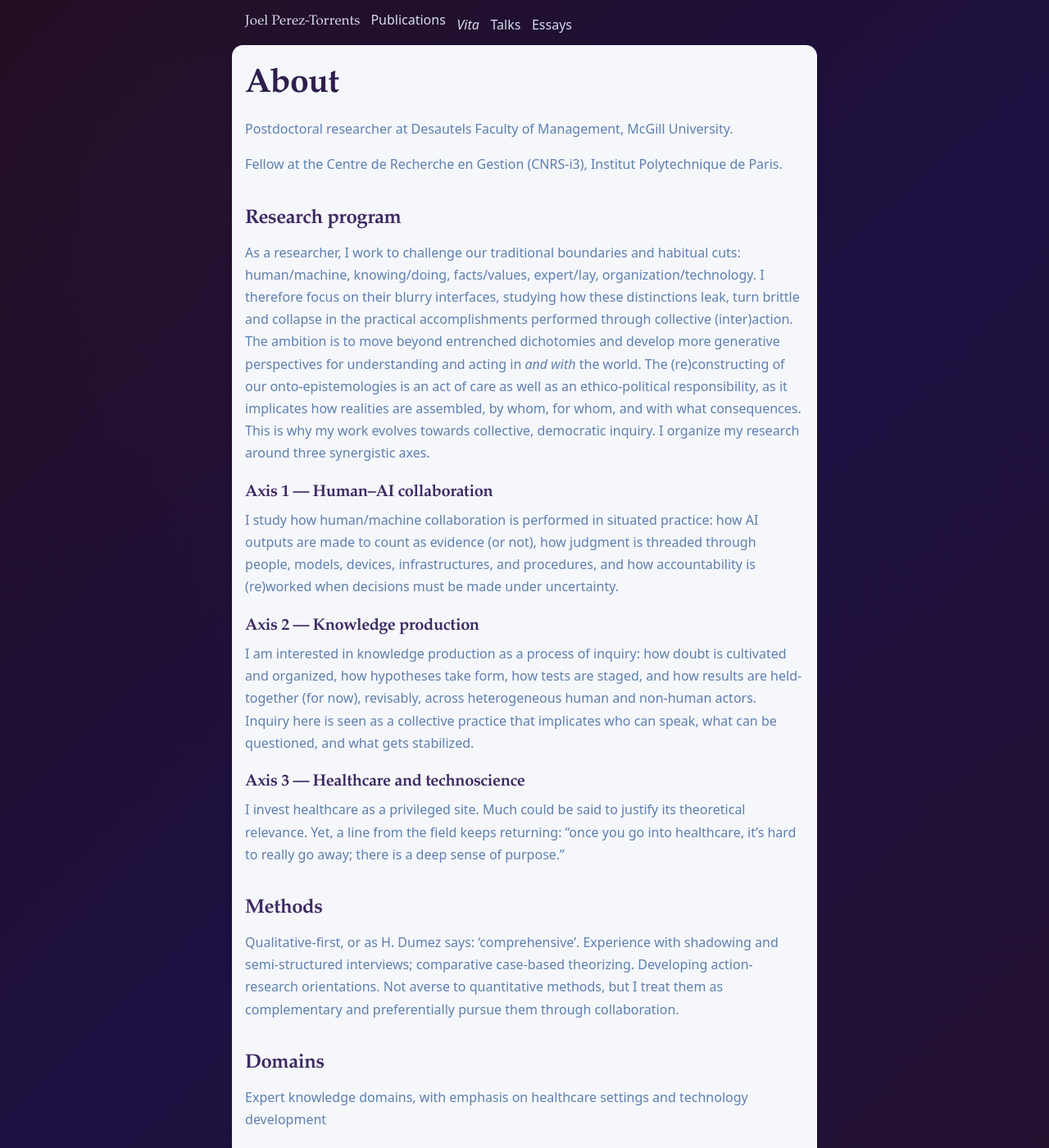
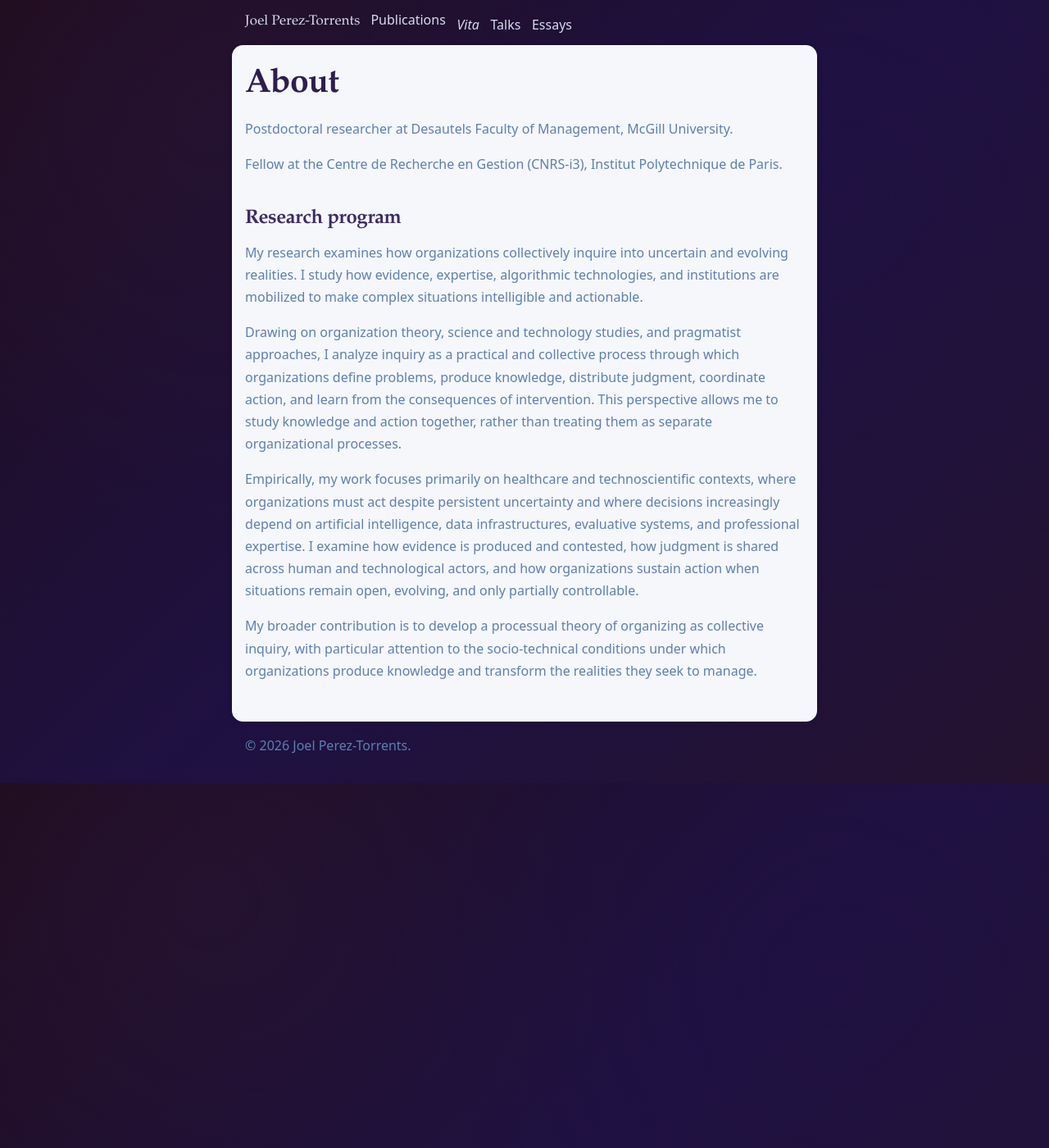
Before and after one commit to JPTorrents/jptorrents.github.io, a Jekyll site: the page built from _pages/index.md, in a window 1280 px wide and 1400 px high. Shown: the whole window at 82% size. Built offline with Jekyll 4.4.1, drawn with Linux system fonts in a browser that asks for light colours.

Commit message:
Update index.md

```diff
--- a/_pages/index.md
+++ b/_pages/index.md
@@ -19,19 +19,10 @@ Fellow at the Centre de Recherche en Gestion (CNRS-i3), Institut Polytechnique d
 
 ## Research program
 
-As a researcher, I work to challenge our traditional boundaries and habitual cuts: human/machine, knowing/doing, facts/values, expert/lay, organization/technology. I therefore focus on their blurry interfaces, studying how these distinctions leak, turn brittle and collapse in the practical accomplishments performed through collective (inter)action. The ambition is to move beyond entrenched dichotomies and develop more generative perspectives for understanding and acting in _and with_ the world. The (re)constructing of our onto-epistemologies is an act of care as well as an ethico-political responsibility, as it implicates how realities are assembled, by whom, for whom, and with what consequences. This is why my work evolves towards collective, democratic inquiry. I organize my research around three synergistic axes.
+My research examines how organizations collectively inquire into uncertain and evolving realities. I study how evidence, expertise, algorithmic technologies, and institutions are mobilized to make complex situations intelligible and actionable.
 
-### Axis 1 — Human–AI collaboration
-I study how human/machine collaboration is performed in situated practice: how AI outputs are made to count as evidence (or not), how judgment is threaded through people, models, devices, infrastructures, and procedures, and how accountability is (re)worked when decisions must be made under uncertainty.
+Drawing on organization theory, science and technology studies, and pragmatist approaches, I analyze inquiry as a practical and collective process through which organizations define problems, produce knowledge, distribute judgment, coordinate action, and learn from the consequences of intervention. This perspective allows me to study knowledge and action together, rather than treating them as separate organizational processes.
 
-### Axis 2 — Knowledge production
-I am interested in knowledge production as a process of inquiry: how doubt is cultivated and organized, how hypotheses take form, how tests are staged, and how results are held-together (for now), revisably, across heterogeneous human and non-human actors. Inquiry here is seen as a collective practice that implicates who can speak, what can be questioned, and what gets stabilized.
+Empirically, my work focuses primarily on healthcare and technoscientific contexts, where organizations must act despite persistent uncertainty and where decisions increasingly depend on artificial intelligence, data infrastructures, evaluative systems, and professional expertise. I examine how evidence is produced and contested, how judgment is shared across human and technological actors, and how organizations sustain action when situations remain open, evolving, and only partially controllable.
 
-### Axis 3 — Healthcare and technoscience
-I invest healthcare as a privileged site. Much could be said to justify its theoretical relevance. Yet, a line from the field keeps returning: “once you go into healthcare, it’s hard to really go away; there is a deep sense of purpose.”
-
-## Methods
-Qualitative-first, or as H. Dumez says: 'comprehensive'. Experience with shadowing and semi-structured interviews; comparative case-based theorizing. Developing action-research orientations. Not averse to quantitative methods, but I treat them as complementary and preferentially pursue them through collaboration.
-
-## Domains
-Expert knowledge domains, with emphasis on healthcare settings and technology development
+My broader contribution is to develop a processual theory of organizing as collective inquiry, with particular attention to the socio-technical conditions under which organizations produce knowledge and transform the realities they seek to manage.
```
